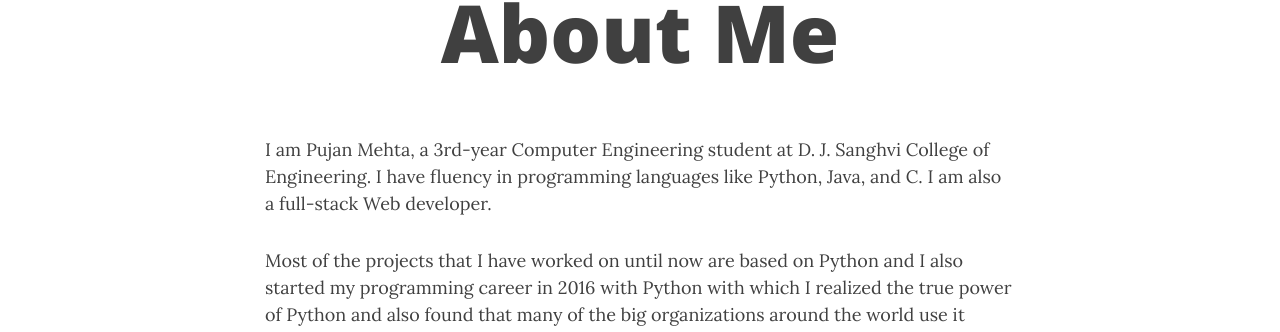
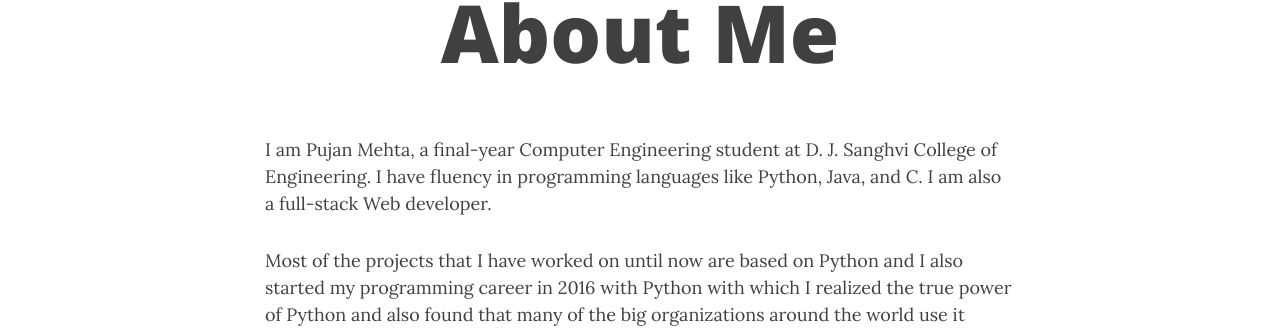
Before and after one commit to pujanm/pujanm.github.io, a Jekyll site: the page built from aboutme.md, in a window 1280 px wide and 1195 px high. Shown: the part 142-474 px from the top of the window. Built offline with Jekyll 4.4.1, drawn with Linux system fonts in a browser that asks for light colours; nearby versions of some CDN libraries.

Commit message:
Add author name

```diff
--- a/_includes/header.html
+++ b/_includes/header.html
@@ -36,7 +36,7 @@
 		  {% endif %}
 
 		  {% if include.type == "post" %}
-		  <span class="post-meta">Posted on {{ page.date | date: "%B %-d, %Y" }} by {{ page.author }}</span>
+		  <span class="post-meta">Posted on {{ page.date | date: "%B %-d, %Y" }} by Pujan Mehta</span>
 		  {% endif %}
         </div>
       </div>
--- a/aboutme.md
+++ b/aboutme.md
@@ -3,7 +3,7 @@
 title: About Me
 ---
 
-I am Pujan Mehta, a 3rd-year Computer Engineering student at D. J. Sanghvi College of Engineering. I have fluency in programming languages like Python, Java, and C. I am also a full-stack Web developer.
+I am Pujan Mehta, a final-year Computer Engineering student at D. J. Sanghvi College of Engineering. I have fluency in programming languages like Python, Java, and C. I am also a full-stack Web developer.
 
 Most of the projects that I have worked on until now are based on Python and I also started my programming career in 2016 with Python with which I realized the true power of Python and also found that many of the big organizations around the world use it heavily. Having knowledge in Software Development helped me get an internship at a Silicon-Valley based startup named Falkonry where I used Python, Java, Node.js, and Git and learned Docker, Kubernetes, and ELK Stack and also got to work on AWS.
 Recently, I also completed MOOCs on Machine Learning and Deep Learning during which I used tools like NumPy, Pandas, Matplotlib, Scikit-Learn, and PyTorch and also got an internship at VoyaGenius Labs. My background knowledge comprises of Algorithms, Operating Systems, and Machine Learning.
```
